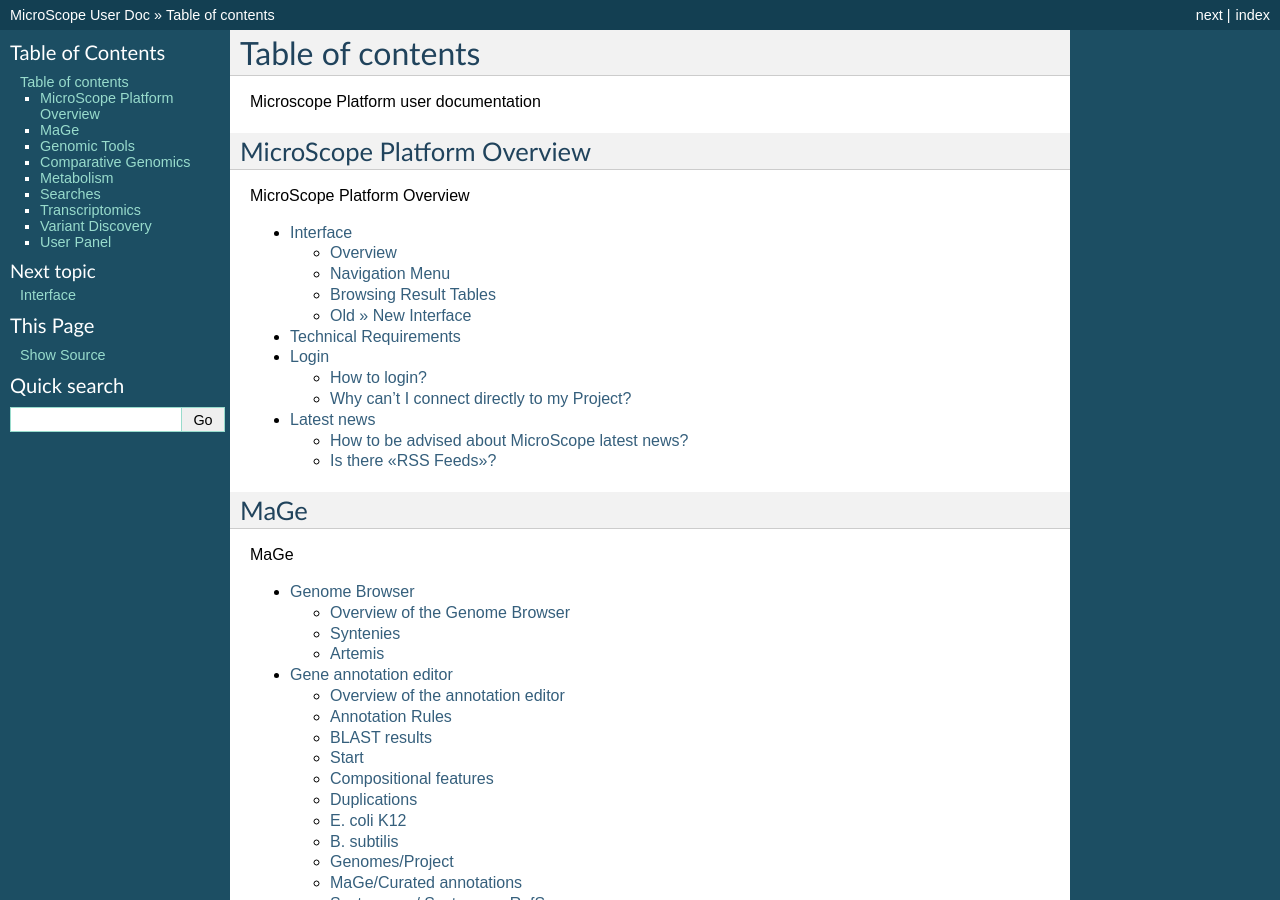
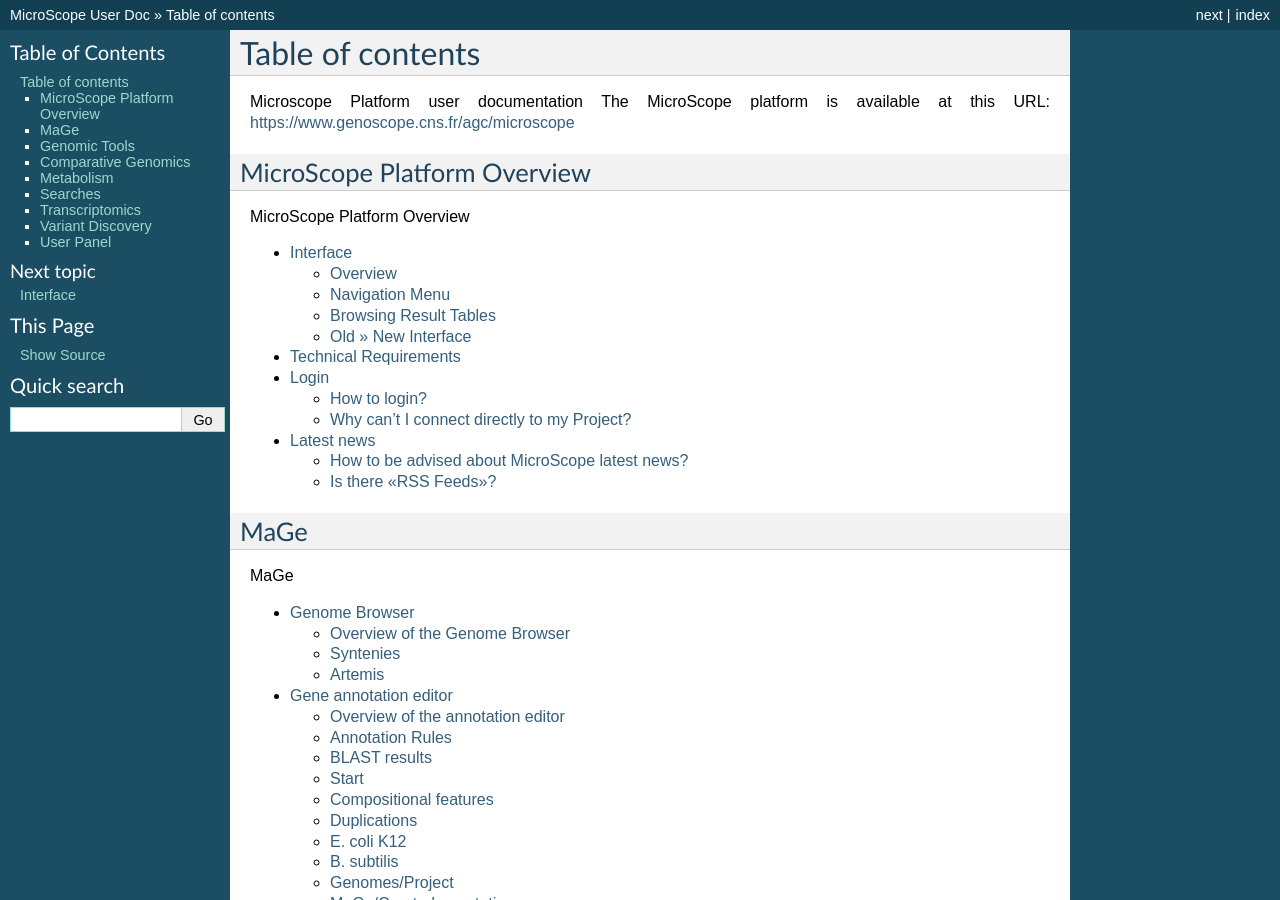
Before and after one commit to labgem/microscope-user-doc, a Sphinx documentation site: the page built from docs/index.rst, in a window 1280 px wide and 900 px high. Built offline with Sphinx 7.4.7, drawn with Linux system fonts in a browser that asks for light colours; formulas are drawn with MathJax 3; some of the changed text lies outside the part shown.

Commit message:
Update index.rst

```diff
--- a/docs/index.rst
+++ b/docs/index.rst
@@ -3,6 +3,7 @@
 #################
 
 Microscope Platform user documentation
+The MicroScope platform is available at this URL: https://www.genoscope.cns.fr/agc/microscope
 
 
 ============================
```
Also changed, not shown: other parts of docs/index.rst (+0 -6 lines).
